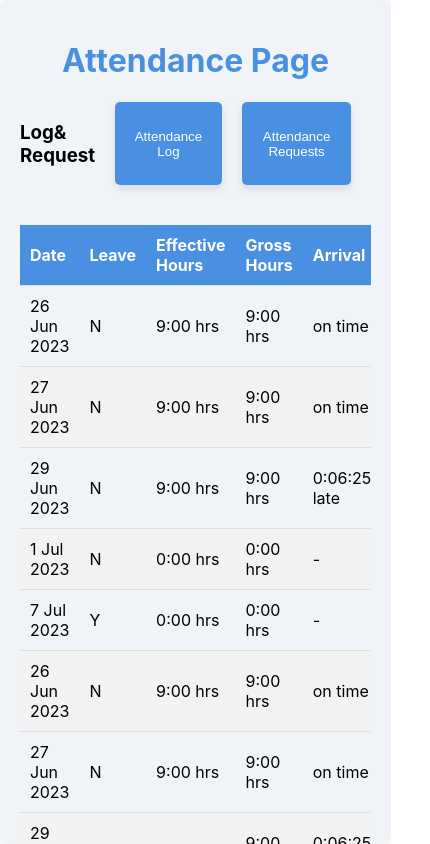
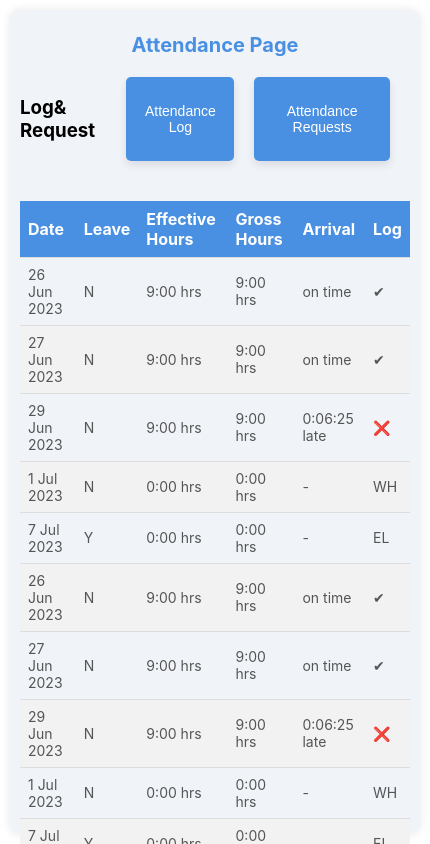
Before and after one commit to Abhivarma2003/attendancepage, a React (Create React App) app: page / in a window 390 px wide. Shown: the top 844 px of the page, 430 px wide, since content can reach past the window. Built offline with nearby package versions, Linux system fonts and the light colour scheme.

Commit message:
Update AttendancePage.css

```diff
--- a/src/components/AttendancePage.css
+++ b/src/components/AttendancePage.css
@@ -18,6 +18,8 @@
 .page-title {
     text-align: center;
     color: #4a90e2;
+    font-size: 24px;
+    margin-bottom: 20px;
 }
 
 .info-box {
@@ -46,6 +48,10 @@
     box-shadow: 0 4px 8px rgba(0, 0, 0, 0.1);
 }
 
+.info-heading:hover {
+    background-color: #357ab7;
+}
+
 .attendance-table {
     width: 100%;
     border-collapse: collapse;
@@ -69,6 +75,11 @@
     background-color: #f2f2f2;
 }
 
+.attendance-table td {
+    font-size: 14px;
+    color: #555;
+}
+
 .footer {
     text-align: center;
     padding: 10px;
@@ -76,4 +87,30 @@
     color: white;
     width: 100%;
     border-radius: 0 0 10px 10px;
+    margin-top: 20px;
 }
+
+.footer p {
+    margin: 0;
+}
+
+@media (max-width: 768px) {
+    .attendance-container {
+        width: 100%;
+        margin: 10px;
+        padding: 10px;
+    }
+
+    .page-title {
+        font-size: 20px;
+    }
+
+    .info-heading {
+        padding: 8px 16px;
+        font-size: 14px;
+    }
+
+    .attendance-table th, .attendance-table td {
+        padding: 8px;
+    }
+}
```
